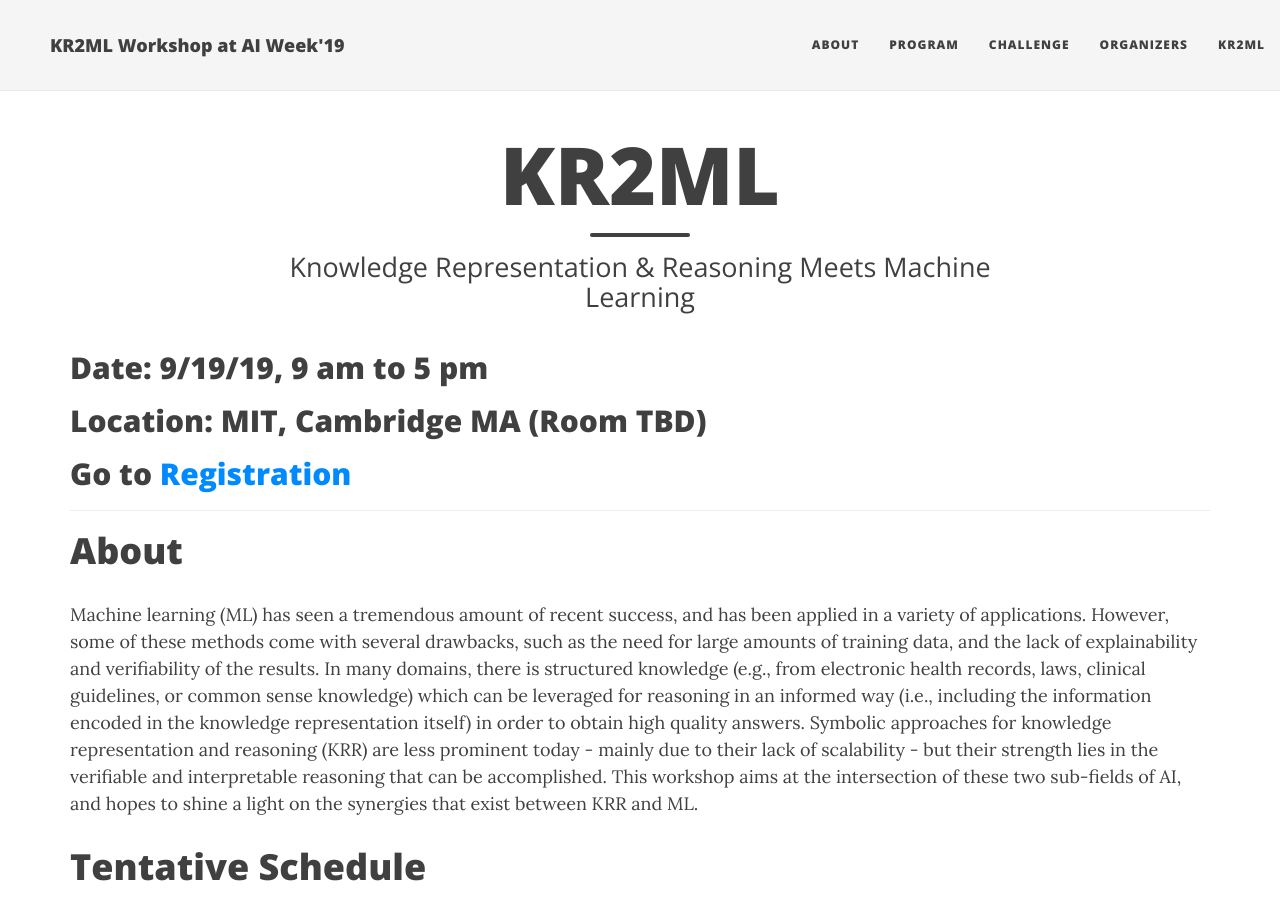
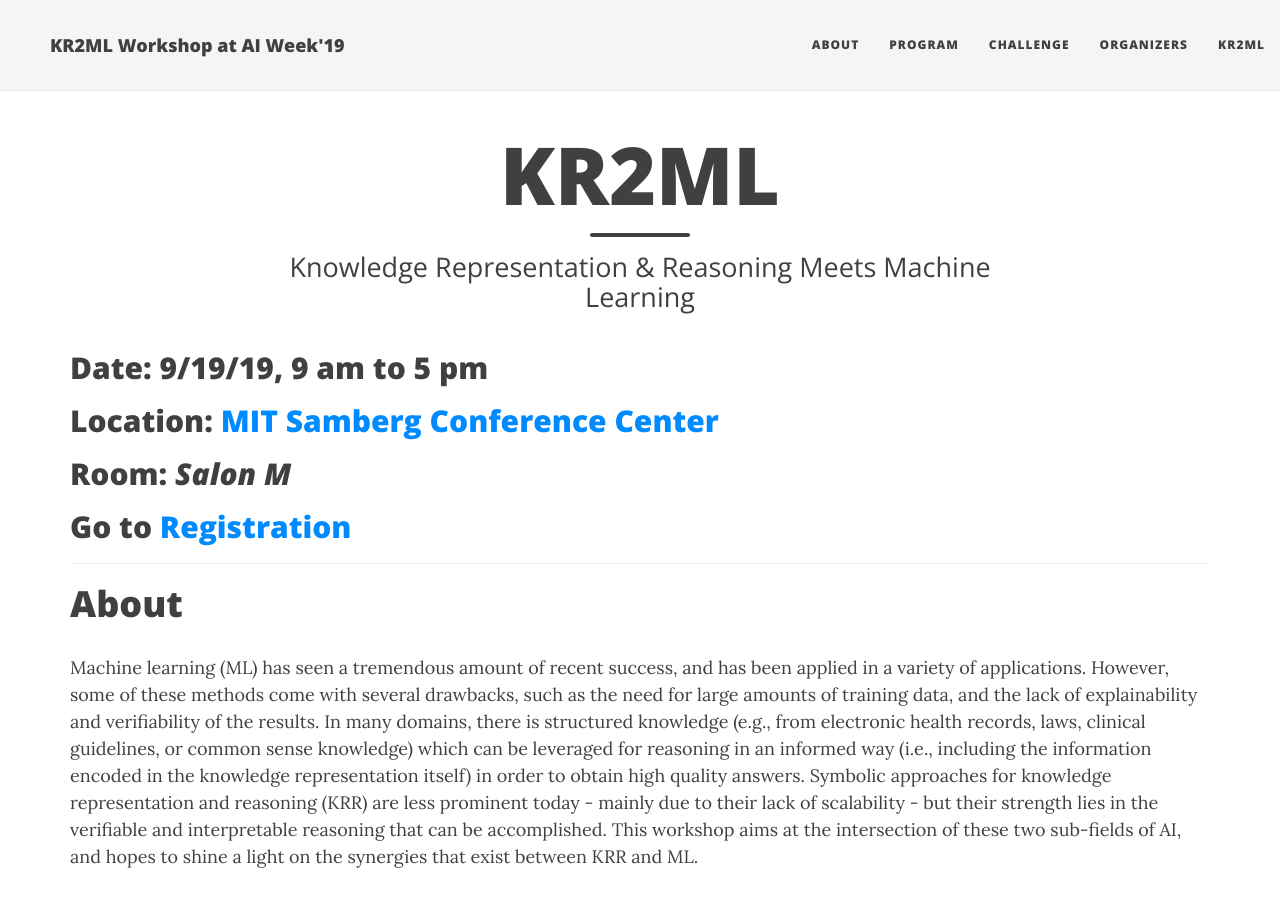
Before and after one commit to kr2ml/ibm-2019, a Jekyll site: the page built from index.md, in a window 1280 px wide and 900 px high. Built offline with Jekyll 4.4.1, drawn with Linux system fonts in a browser that asks for light colours; nearby versions of some CDN libraries.

Commit message:
KRT: Updated location

```diff
--- a/index.md
+++ b/index.md
@@ -5,7 +5,8 @@ subtitle: Knowledge Representation & Reasoning Meets Machine Learning
 use-site-title: true
 ---
 ## Date: 9/19/19, 9 am to 5 pm
-## Location: MIT, Cambridge MA (Room TBD)
+## Location: [MIT Samberg Conference Center](https://whereis.mit.edu/?go=E52)
+## Room: *Salon M*
 ## Go to [Registration](https://kr2ml.eventbrite.com)
 
 <hr>
@@ -16,7 +17,7 @@ Machine learning (ML) has seen a tremendous amount of recent success, and has be
 
 # Tentative Schedule
 
-**<span style="color:red">Please visit the [detailed schedule](schedule.md) for full details of all the talks and sessions.</span>**
+<span style="color:red">Please visit the [detailed schedule](schedule.md) for full details of all the talks and sessions.</span>
 
 
 | Event                                          | Time |
```
Also changed, not shown: schedule.md (+2 -1 lines).
